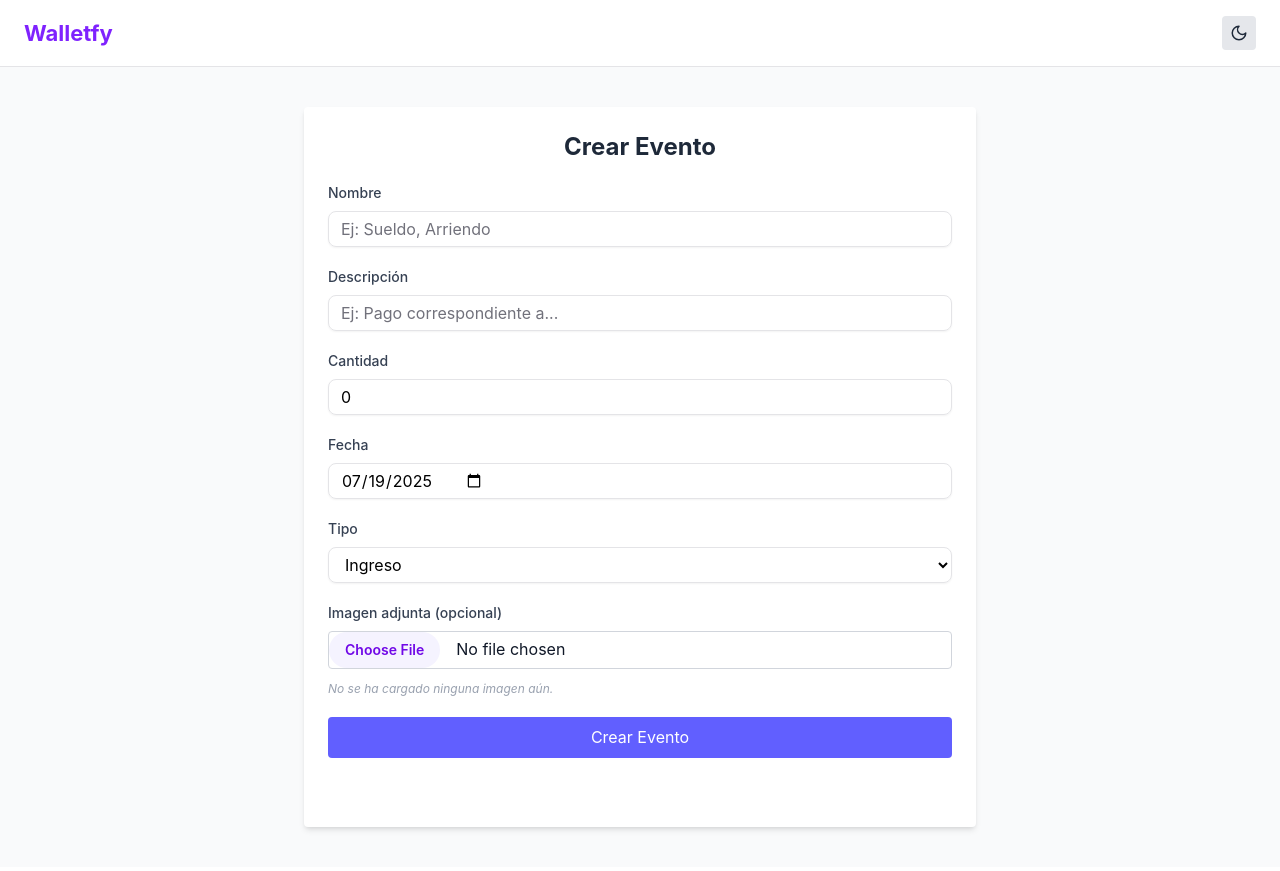
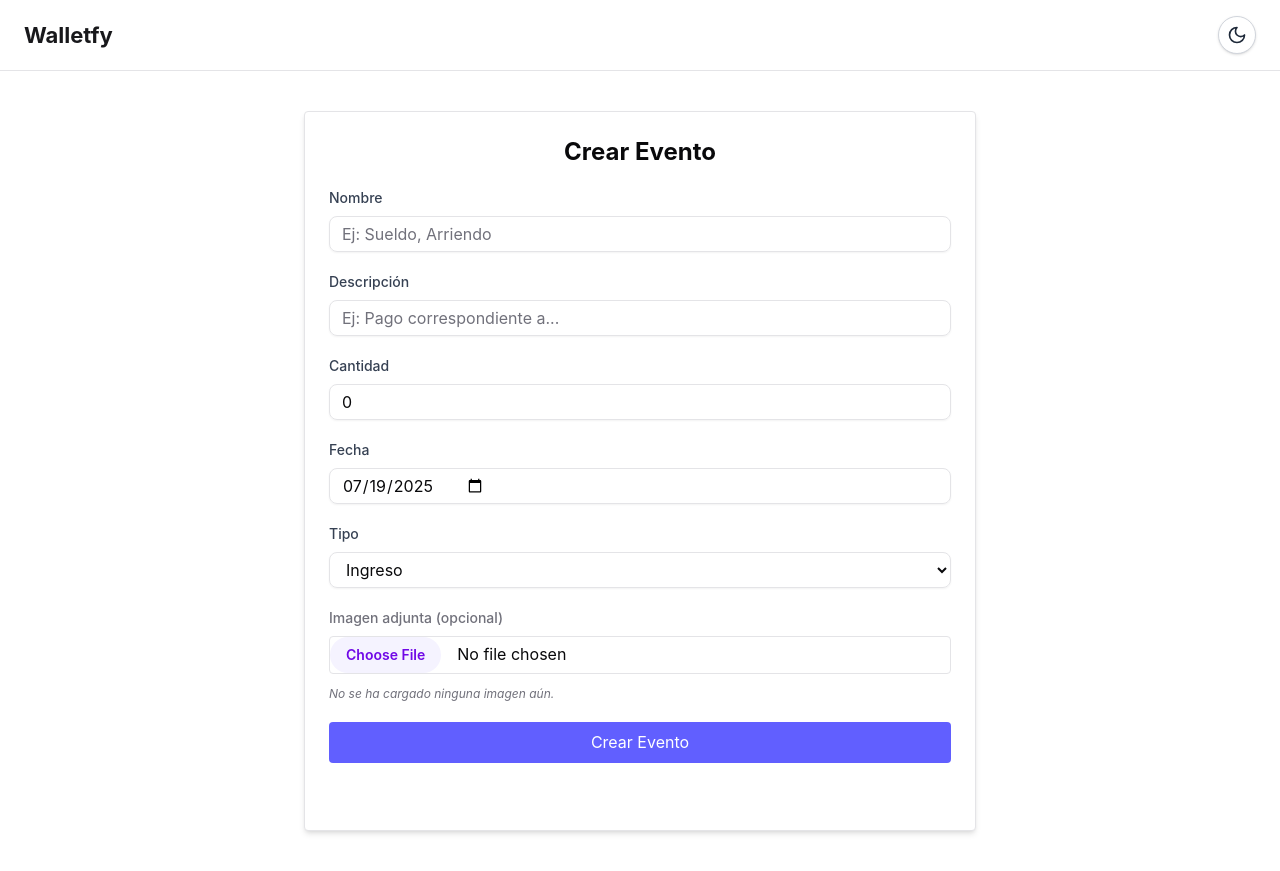
Before and after one commit to DaniloTorres2001/React-Project-Walletfy, a React (Vite) app in the folder walletfy/: page /form/new in a window 1280 px wide. Built offline with nearby package versions, Linux system fonts and the light colour scheme.

Commit message:
Changes for mode dark light

```diff
--- a/walletfy/src/components/Header.tsx
+++ b/walletfy/src/components/Header.tsx
@@ -4,13 +4,14 @@ import ThemeToggle from './ThemeToggle'
 
 export default function Header() {
   return (
-    <header className="flex justify-between items-center px-6 py-4 border-b bg-white dark:bg-zinc-900 dark:border-zinc-700">
+    <header className="flex justify-between items-center px-6 py-4 border-b border-border bg-background theme-transition">
       <Link to="/events" className="hover:opacity-80 transition">
-        <Title order={3} className="text-violet-600 dark:text-violet-300">
+        <Title order={3} className="text-primary">
           Walletfy
         </Title>
       </Link>
       <ThemeToggle />
     </header>
+
   )
 }
--- a/walletfy/src/components/ThemeToggle.tsx
+++ b/walletfy/src/components/ThemeToggle.tsx
@@ -7,18 +7,20 @@ export default function ThemeToggle() {
     const dispatch = useDispatch()
     const mode = useSelector((state: RootState) => state.theme.mode)
 
+    const isDark = mode === 'dark'
+
     return (
         <button
             onClick={() => dispatch(toggleTheme())}
-            className="p-2 rounded bg-gray-200 dark:bg-zinc-800 hover:bg-gray-300 dark:hover:bg-zinc-700 transition"
+            aria-label="Cambiar tema"
             title="Cambiar tema"
+            className="p-2 rounded-full border border-gray-300 dark:border-gray-600 bg-white dark:bg-zinc-900 hover:bg-gray-100 dark:hover:bg-zinc-800 shadow transition-all duration-300"
         >
-            {mode === 'light' ? (
-                <Moon size={18} className="text-gray-800" />
+            {isDark ? (
+                <Sun className="text-yellow-300 transition-transform duration-300 rotate-0 scale-100" size={20} />
             ) : (
-                <Sun size={18} className="text-yellow-400" />
+                <Moon className="text-gray-800 transition-transform duration-300 rotate-0 scale-100" size={20} />
             )}
         </button>
     )
-
 }
--- a/walletfy/src/routes/events.tsx
+++ b/walletfy/src/routes/events.tsx
@@ -11,6 +11,72 @@ import MonthCard from '@/components/MonthCard'
 type SearchParams = {
     tipo?: string
 }
+const eventosPorDefecto: EventType[] = [
+    {
+        id: '1',
+        nombre: 'Sueldo diciembre',
+        descripcion: 'Pago mensual',
+        cantidad: 1500,
+        fecha: '2024-12-05',
+        tipo: 'ingreso',
+    },
+    {
+        id: '2',
+        nombre: 'Arriendo diciembre',
+        descripcion: 'Pago alquiler',
+        cantidad: 500,
+        fecha: '2024-12-10',
+        tipo: 'egreso',
+    },
+    {
+        id: '3',
+        nombre: 'Freelance enero',
+        descripcion: 'Proyecto externo',
+        cantidad: 800,
+        fecha: '2025-01-15',
+        tipo: 'ingreso',
+    },
+    {
+        id: '4',
+        nombre: 'Luz enero',
+        descripcion: 'Servicios básicos',
+        cantidad: 100,
+        fecha: '2025-01-18',
+        tipo: 'egreso',
+    },
+    {
+        id: '5',
+        nombre: 'Sueldo febrero',
+        descripcion: '',
+        cantidad: 1500,
+        fecha: '2025-02-05',
+        tipo: 'ingreso',
+    },
+    {
+        id: '6',
+        nombre: 'Comida febrero',
+        descripcion: 'Supermercado',
+        cantidad: 250,
+        fecha: '2025-02-12',
+        tipo: 'egreso',
+    },
+    {
+        id: '7',
+        nombre: 'Sueldo marzo',
+        descripcion: 'Pago mensual',
+        cantidad: 1500,
+        fecha: '2025-03-05',
+        tipo: 'ingreso',
+    },
+    {
+        id: '8',
+        nombre: 'Netflix marzo',
+        descripcion: 'Suscripción mensual',
+        cantidad: 20,
+        fecha: '2025-03-15',
+        tipo: 'egreso',
+    },
+]
 
 export const Route = createFileRoute('/events')({
     component: EventsPage,
@@ -35,6 +101,7 @@ export const Route = createFileRoute('/events')({
         }
     },
 })
+
 
 function EventsPage() {
     const { } = Route.useSearch()
@@ -75,26 +142,23 @@ function EventsPage() {
     }
 
     return (
-        <div className="p-6 bg-gray-100 min-h-screen">
+        <div className="p-6 min-h-screen bg-background text-foreground theme-transition">
             {/* Header superior */}
-            <div className="flex justify-between items-center mb-6">
-                <div className="flex items-center gap-2">
-                    <label className="text-sm font-medium text-gray-700">
+            <div className="flex justify-between items-center mb-6 flex-wrap gap-4">
+                <div className="flex items-center gap-3 flex-wrap">
+                    <label className="text-sm font-medium text-muted-foreground">
                         Dinero inicial
                     </label>
                     <input
                         type="number"
                         value={inputBalance}
                         onChange={(e) => setInputBalance(parseFloat(e.target.value))}
-                        className="px-3 py-2 border rounded-md text-sm"
+                        className="px-3 py-2 text-sm rounded-md border border-border bg-card text-card-foreground shadow-sm focus:outline-none focus:ring-2 focus:ring-primary"
                     />
                     <button
-                        className="px-4 py-2 bg-violet-500 hover:bg-violet-600 text-white rounded"
+                        className="px-4 py-2 rounded text-white font-semibold bg-violet-500 hover:bg-violet-600 transition"
                         onClick={() => {
-                            localStorage.setItem(
-                                'walletfy_balance_inicial',
-                                inputBalance.toString(),
-                            )
+                            localStorage.setItem('walletfy_balance_inicial', inputBalance.toString())
                             setBalanceInicial(inputBalance)
                         }}
                     >
@@ -104,14 +168,14 @@ function EventsPage() {
 
                 <Link
                     to="/form/$id"
-                    params={{ id: "new" }}
-                    className="bg-gradient-to-r from-purple-500 to-violet-500 text-white font-medium px-4 py-2 rounded shadow hover:brightness-105"
+                    params={{ id: 'new' }}
+                    className="bg-gradient-to-r from-purple-500 to-violet-500 text-white font-medium px-4 py-2 rounded shadow hover:brightness-105 transition"
                 >
                     Add Event
                 </Link>
             </div>
 
-            <p className="text-sm text-gray-500 mb-6">
+            <p className="text-sm text-muted-foreground mb-6">
                 Tienes {totalEventos} eventos en {agrupado.length} meses
             </p>
 
@@ -122,4 +186,5 @@ function EventsPage() {
             </div>
         </div>
     )
+
 }
--- a/walletfy/src/routes/form/$id.tsx
+++ b/walletfy/src/routes/form/$id.tsx
@@ -99,15 +99,15 @@ function RouteComponent() {
   const formValues = useStore(form.store, (state) => state.values)
 
   return (
-    <div className="flex justify-center py-10 bg-gray-50 dark:bg-zinc-900 min-h-screen">
+    <div className="flex justify-center py-10 min-h-screen bg-background text-foreground theme-transition">
       <form
-        className="flex flex-col gap-5 p-6 w-full max-w-2xl bg-white dark:bg-zinc-800 rounded shadow-md"
+        className="flex flex-col gap-5 p-6 w-full max-w-2xl bg-card text-card-foreground border border-border rounded shadow-md"
         onSubmit={(e) => {
           e.preventDefault()
           form.handleSubmit()
         }}
       >
-        <h1 className="text-2xl font-bold text-center text-gray-800 dark:text-white">
+        <h1 className="text-2xl font-bold text-center">
           {mode === 'create' ? 'Crear Evento' : 'Editar Evento'}
         </h1>
 
@@ -175,7 +175,7 @@ function RouteComponent() {
         <form.AppField name="adjunto">
           {() => (
             <div className="flex flex-col gap-2">
-              <label className="text-sm font-medium text-gray-700 dark:text-gray-200">
+              <label className="text-sm font-medium text-muted-foreground">
                 Imagen adjunta (opcional)
               </label>
 
@@ -183,7 +183,7 @@ function RouteComponent() {
                 ref={fileInputRef}
                 type="file"
                 accept="image/*"
-                className="block w-full text-sm text-gray-900 bg-white border border-gray-300 rounded cursor-pointer dark:text-gray-400 dark:bg-zinc-800 dark:border-gray-600 file:mr-4 file:py-2 file:px-4 file:rounded-full file:border-0 file:text-sm file:font-semibold file:bg-violet-50 file:text-violet-700 hover:file:bg-violet-100"
+                className="block w-full text-sm text-foreground bg-card border border-border rounded cursor-pointer file:mr-4 file:py-2 file:px-4 file:rounded-full file:border-0 file:text-sm file:font-semibold file:bg-violet-50 file:text-violet-700 hover:file:bg-violet-100"
                 onChange={(e) => {
                   const file = e.target.files?.[0]
                   if (file) {
@@ -200,11 +200,11 @@ function RouteComponent() {
 
               {formValues.adjunto ? (
                 <div className="flex flex-col items-center gap-2 mt-4">
-                  <p className="text-xs text-gray-500">Archivo cargado:</p>
+                  <p className="text-xs text-muted-foreground">Archivo cargado:</p>
                   <img
                     src={formValues.adjunto}
                     alt="Previsualización"
-                    className="w-32 h-32 object-contain border rounded bg-white p-2 shadow-md"
+                    className="w-32 h-32 object-contain border border-border rounded bg-card p-2 shadow-md"
                   />
                   <button
                     type="button"
@@ -220,7 +220,7 @@ function RouteComponent() {
                   </button>
                 </div>
               ) : (
-                <p className="text-xs italic text-gray-400 mt-1">
+                <p className="text-xs italic text-muted-foreground mt-1">
                   No se ha cargado ninguna imagen aún.
                 </p>
               )}
@@ -245,4 +245,5 @@ function RouteComponent() {
       </form>
     </div>
   )
+
 }
--- a/walletfy/src/styles.css
+++ b/walletfy/src/styles.css
@@ -12,6 +12,15 @@ body {
   -webkit-font-smoothing: antialiased;
   -moz-osx-font-smoothing: grayscale;
 }
+
+html, body {
+  transition:
+    background-color 0.3s ease,
+    color 0.3s ease,
+    border-color 0.3s ease;
+}
+
+
 
 code {
   font-family:
@@ -71,7 +80,7 @@ code {
   --accent-foreground: oklch(0.985 0 0);
   --destructive: oklch(0.396 0.141 25.723);
   --destructive-foreground: oklch(0.637 0.237 25.331);
-  --border: oklch(0.274 0.006 286.033);
+  --border: oklch(0.35 0.01 285); /* Un gris más claro, mejor contraste */
   --input: oklch(0.274 0.006 286.033);
   --ring: oklch(0.442 0.017 285.786);
   --chart-1: oklch(0.488 0.243 264.376);
```
Also changed, not shown: walletfy/src/components/MonthCard.tsx (+12 -14 lines).
